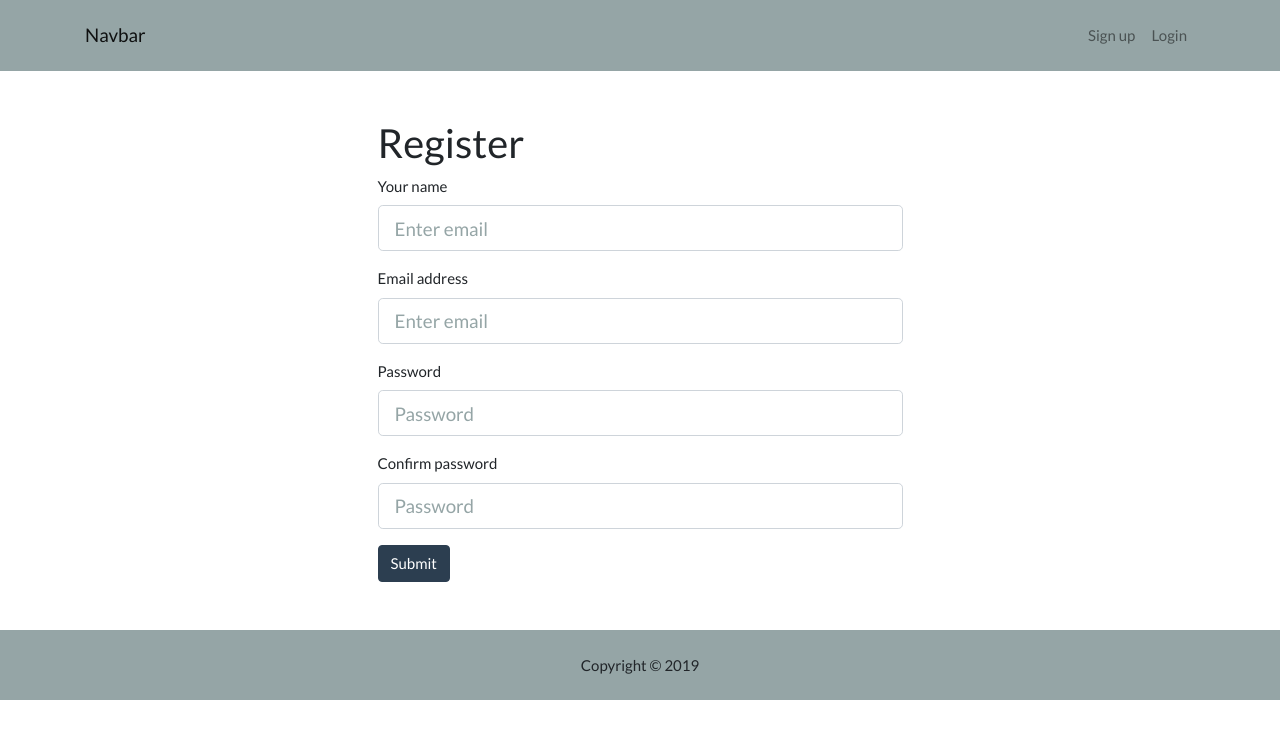
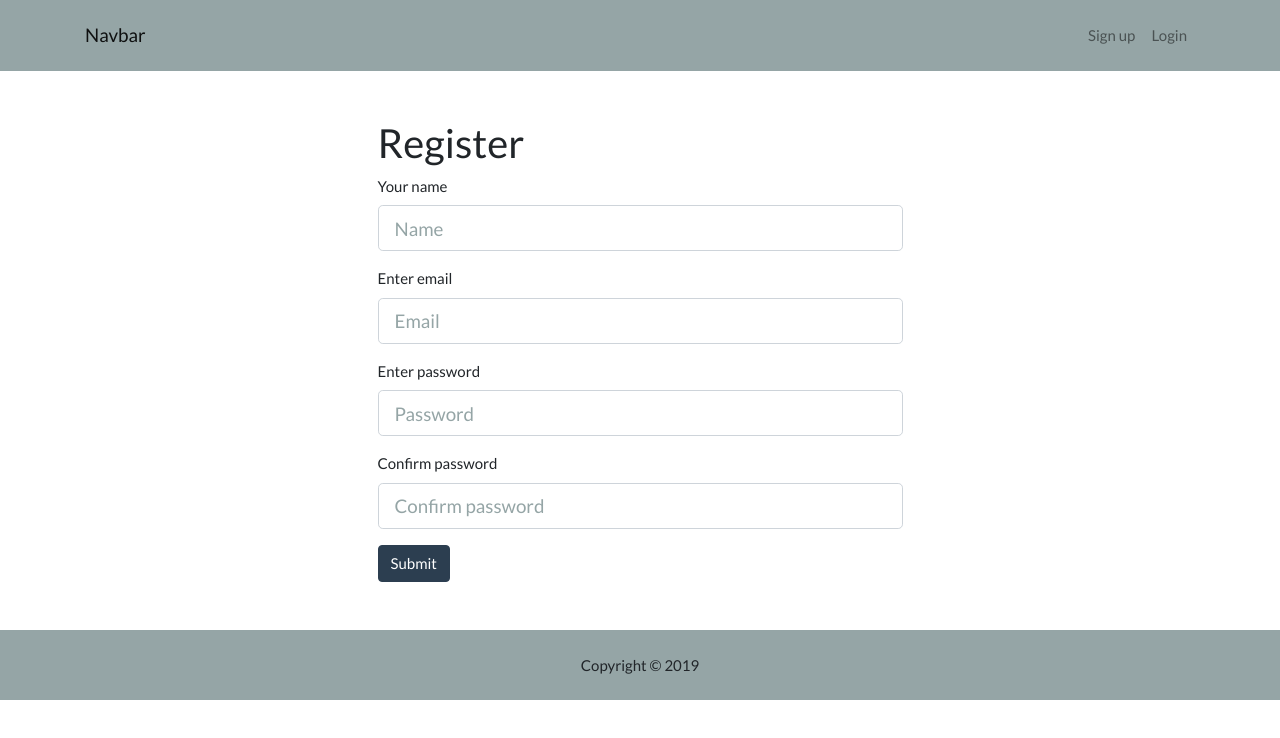
Before and after one commit to illarionoff/mern_movieapp, a React (Create React App) app in the folder client/: page /register in a window 1280 px wide. Shown: the top 738 px of the page. Built offline with nearby package versions, Linux system fonts and the light colour scheme.

Commit message:
Add common/TextFieldGroup

```diff
--- /dev/null
+++ b/client/src/components/common/TextFieldGroup.js
@@ -0,0 +1,53 @@
+import React from "react";
+import classnames from "classnames";
+import PropTypes from "prop-types";
+
+const TextFieldGroup = ({
+  name,
+  placeholder,
+  value,
+  label,
+  error,
+  info,
+  type,
+  onChange,
+  disabled,
+  labels
+}) => {
+  return (
+    <div className="form-group">
+      <label>{labels}</label>
+      <input
+        type={type}
+        className={classnames("form-control form-control-lg", {
+          "is-invalid": error
+        })}
+        name={name}
+        placeholder={placeholder}
+        onChange={onChange}
+        value={value}
+        disabled={disabled}
+      />
+      {info && <small className="form-text text-muted">{info}</small>}
+      {error && <div className="invalid-feedback">{error}</div>}
+    </div>
+  );
+};
+
+TextFieldGroup.propTypes = {
+  name: PropTypes.string.isRequired,
+  placeholder: PropTypes.string,
+  value: PropTypes.string.isRequired,
+  info: PropTypes.string,
+  error: PropTypes.string,
+  type: PropTypes.string.isRequired,
+  onChange: PropTypes.func.isRequired,
+  disabled: PropTypes.string,
+  labels: PropTypes.string
+};
+
+TextFieldGroup.defaulProps = {
+  type: "text"
+};
+
+export default TextFieldGroup;
--- a/client/src/components/layout/Navbar.js
+++ b/client/src/components/layout/Navbar.js
@@ -19,7 +19,7 @@
         <li className="nav-item">
           <a href="#" onClick={this.onLogoutClick} className="nav-link">
             <img
-              className="rounded-circle"
+              className="rounded-circle "
               src={user.avatar}
               alt={user.name}
               title="You must have a Gravatar connected to your email to display an image"
--- a/client/src/components/layout/auth/Login.js
+++ b/client/src/components/layout/auth/Login.js
@@ -1,6 +1,9 @@
 import React, { Component } from "react";
-import classnames from "classnames";
+
 import PropTypes from "prop-types";
+
+// TextFieldGroup
+import TextFieldGroup from "../../common/TextFieldGroup";
 
 // Redux
 import { connect } from "react-redux";
@@ -53,36 +56,24 @@
         onSubmit={this.onSubmit}
       >
         <h2>Login</h2>
-        <div className="form-group">
-          <label>Email address</label>
-          <input
+        <TextFieldGroup
+          name="email"
+          value={this.state.email}
           type="email"
-            className={classnames("form-control form-control-lg", {
-              "is-invalid": errors.email
-            })}
-            name="email"
-            placeholder="Enter email"
+          placeholder="Email"
           onChange={this.onChange}
+          error={errors.email}
+          labels="Email address"
         />
-          {errors.email && (
-            <div className="invalid-feedback">{errors.email}</div>
-          )}
-        </div>
-        <div className="form-group">
-          <label>Password</label>
-          <input
+        <TextFieldGroup
+          name="password"
+          value={this.state.password}
           type="password"
-            className={classnames("form-control form-control-lg", {
-              "is-invalid": errors.password
-            })}
-            name="password"
           placeholder="Password"
           onChange={this.onChange}
+          error={errors.password}
+          labels="Your password"
         />
-          {errors.password && (
-            <div className="invalid-feedback">{errors.password}</div>
-          )}
-        </div>
 
         <button type="submit" className="btn btn-primary">
           Submit
--- a/client/src/components/layout/auth/Register.js
+++ b/client/src/components/layout/auth/Register.js
@@ -1,8 +1,11 @@
 import React, { Component } from "react";
 
-import classnames from "classnames";
 import PropTypes from "prop-types";
 import { withRouter } from "react-router-dom";
+
+// TextFieldGroup
+import TextFieldGroup from "../../common/TextFieldGroup";
+
 // Redux
 import { connect } from "react-redux";
 import { registerUser } from "../../../actions/authActions";
@@ -57,68 +60,42 @@
         onSubmit={this.onSubmit}
       >
         <h2>Register</h2>
-        <div className="form-group">
-          <label>Your name</label>
-          <input
-            type="text"
-            className={classnames("form-control form-control-lg", {
-              "is-invalid": errors.name
-            })}
+        <TextFieldGroup
           name="name"
           value={this.state.name}
-            placeholder="Enter email"
+          type="text"
+          placeholder="Name"
           onChange={this.onChange}
+          error={errors.name}
+          labels="Your name"
         />
-          {errors.name && <div className="invalid-feedback">{errors.name}</div>}
-        </div>
-        <div className="form-group">
-          <label>Email address</label>
-          <input
+        <TextFieldGroup
+          name="email"
+          value={this.state.email}
           type="email"
-            name="email"
-            className={classnames("form-control form-control-lg", {
-              "is-invalid": errors.email
-            })}
-            value={this.state.email}
-            placeholder="Enter email"
+          placeholder="Email"
           onChange={this.onChange}
+          error={errors.email}
+          labels="Enter email"
         />
-          {errors.email && (
-            <div className="invalid-feedback">{errors.email}</div>
-          )}
-        </div>
-        <div className="form-group">
-          <label>Password</label>
-          <input
+        <TextFieldGroup
+          name="password"
+          value={this.state.password}
           type="password"
-            name="password"
-            className={classnames("form-control form-control-lg", {
-              "is-invalid": errors.password
-            })}
-            value={this.state.password}
           placeholder="Password"
           onChange={this.onChange}
+          error={errors.password}
+          labels="Enter password"
         />
-          {errors.password && (
-            <div className="invalid-feedback">{errors.password}</div>
-          )}
-        </div>
-        <div className="form-group">
-          <label>Confirm password</label>
-          <input
+        <TextFieldGroup
+          name="password2"
+          value={this.state.password2}
           type="password"
-            name="password2"
-            className={classnames("form-control form-control-lg", {
-              "is-invalid": errors.password2
-            })}
-            value={this.state.password2}
-            placeholder="Password"
+          placeholder="Confirm password"
           onChange={this.onChange}
+          error={errors.password2}
+          labels="Confirm password"
         />
-          {errors.password2 && (
-            <div className="invalid-feedback">{errors.password2}</div>
-          )}
-        </div>
 
         <button type="submit" className="btn btn-primary">
           Submit
```
Lines whose indentation alone changed are shown as unchanged.
